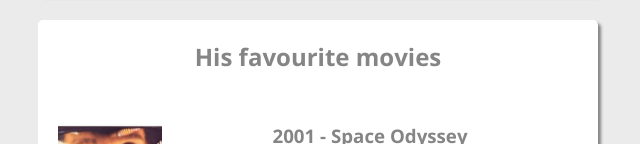
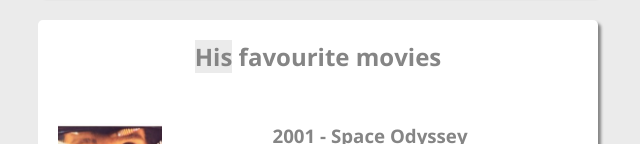
Before and after one commit to rulles13/website-berners-lee, a plain HTML site: page index.html in a window 1280 px wide. Shown: the part 656-800 px from the top of the page, 322-962 px from the left. Drawn offline with nearby package versions, Linux system fonts and the light colour scheme.

Commit message:
color under His

```diff
--- a/style.css
+++ b/style.css
@@ -37,6 +37,9 @@ h3{
   margin-bottom: 20px;
 }
 
+.colorUnderText{
+  background-color: #ebebeb;
+}
 .portrait{
   width: 150px;
   height: 150px;
```
